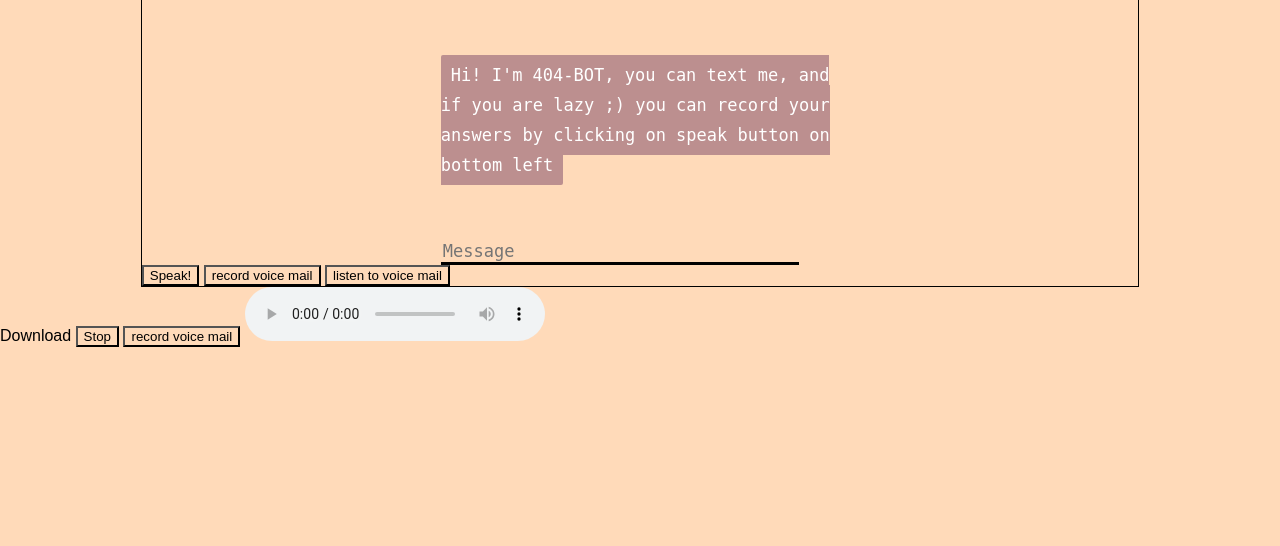
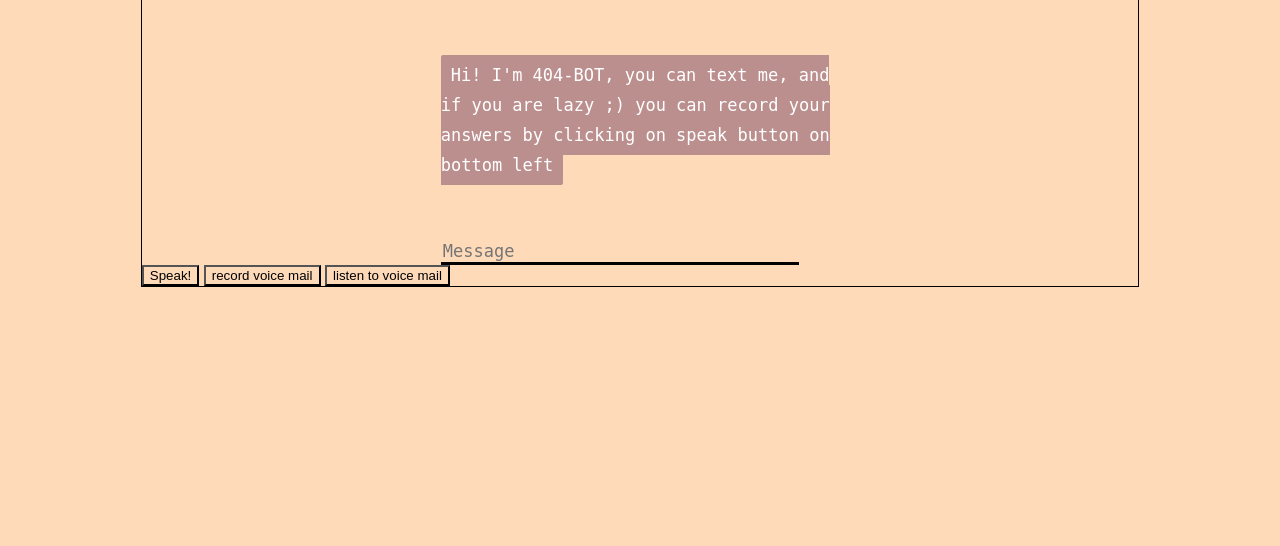
Before and after one commit to hlaahmed/AI-chatbot, a Flask app: page / in a window 1280 px wide. Shown: the part 198-744 px from the top of the page. Run offline with Flask 2, Linux system fonts and the light colour scheme; some libraries are stand-ins or nearby versions.

Commit message:
Update index.html

```diff
--- a/templates/index.html
+++ b/templates/index.html
@@ -169,54 +169,6 @@
  });
  </script>
  </div>
-
-<a id="download">Download</a>
-<button id="stop">Stop</button>
- <button id='play1'>record voice mail</button>
-<script>
-let shouldStop = false;
-let stopped = false;
-const stopButton = document.getElementById('stop');
-  const downloadLink = document.getElementById('download');
-  stopButton.addEventListener('click', function() {
-    shouldStop = true;
-  });
-
-  const handleSuccess = function(stream) {
-    const options = {mimeType: 'audio/webm'};
-    const recordedChunks = [];
-    const mediaRecorder = new MediaRecorder(stream, options);
-
-    mediaRecorder.addEventListener('dataavailable', function(e) {
-      if (e.data.size > 0) {
-        recordedChunks.push(e.data);
-      }
-
-      if(shouldStop === true && stopped === false) {
-       stream.getTracks().forEach(function(track) {
-        if (track.readyState == 'live' && track.kind === 'audio') {
-            track.stop();
-        }
-        });
-        mediaRecorder.stop();
-        stopped = true;
-      }
-    });
-
-    mediaRecorder.addEventListener('stop', function() {
-      downloadLink.href = URL.createObjectURL(new Blob(recordedChunks));
-      downloadLink.download = 'audio.wav';
-    });
-     mediaRecorder.start();
-  };
-document.getElementById("play1").onclick=function() {
- navigator.mediaDevices.getUserMedia({audio: true, video: false})
-         .then(handleSuccess);
-}
-</script>
-<audio controls>
-  <source src=downloadLink.href type="audio/wav">
-</audio>
 </div>
 </body>
 </html>
```
